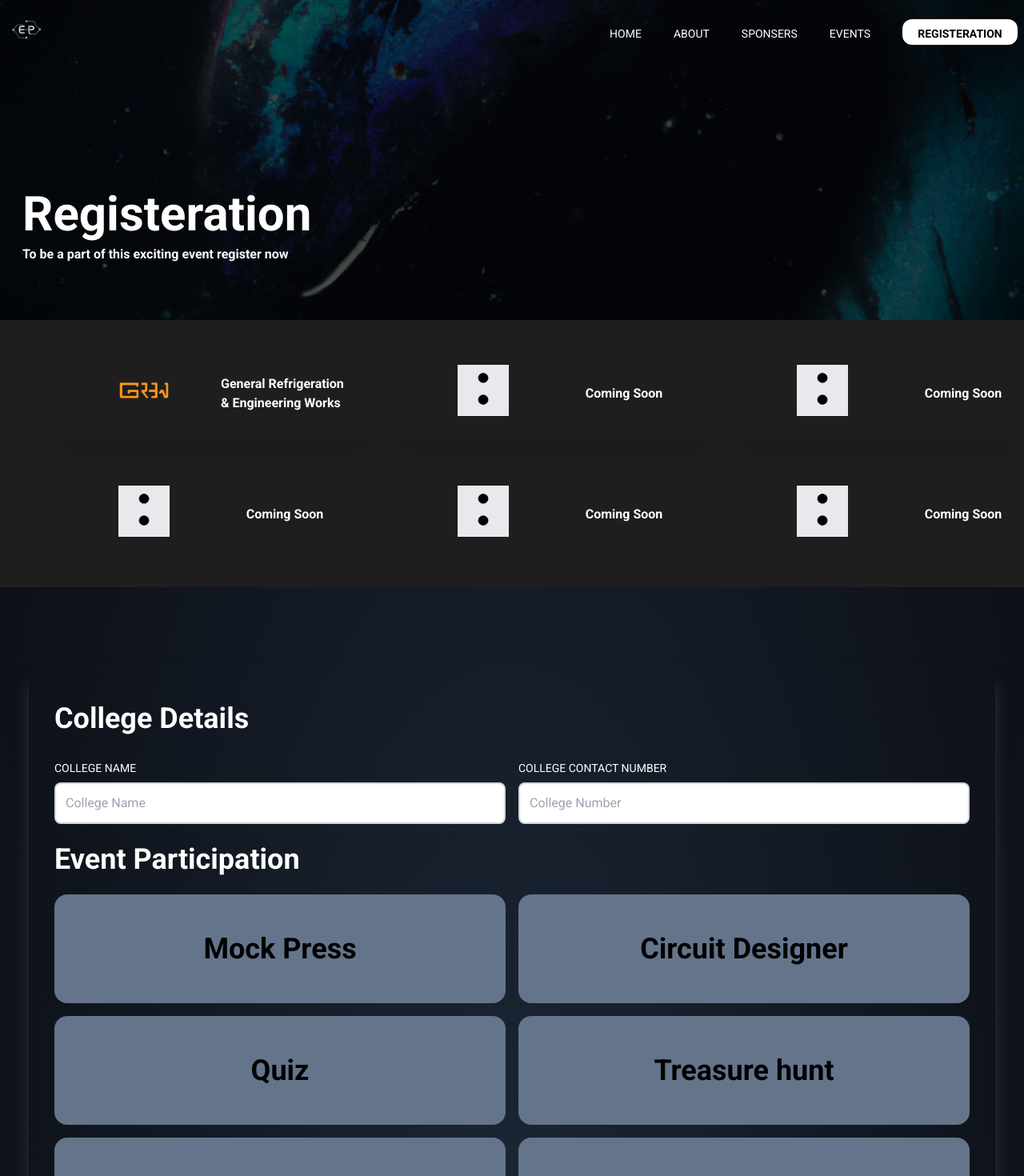
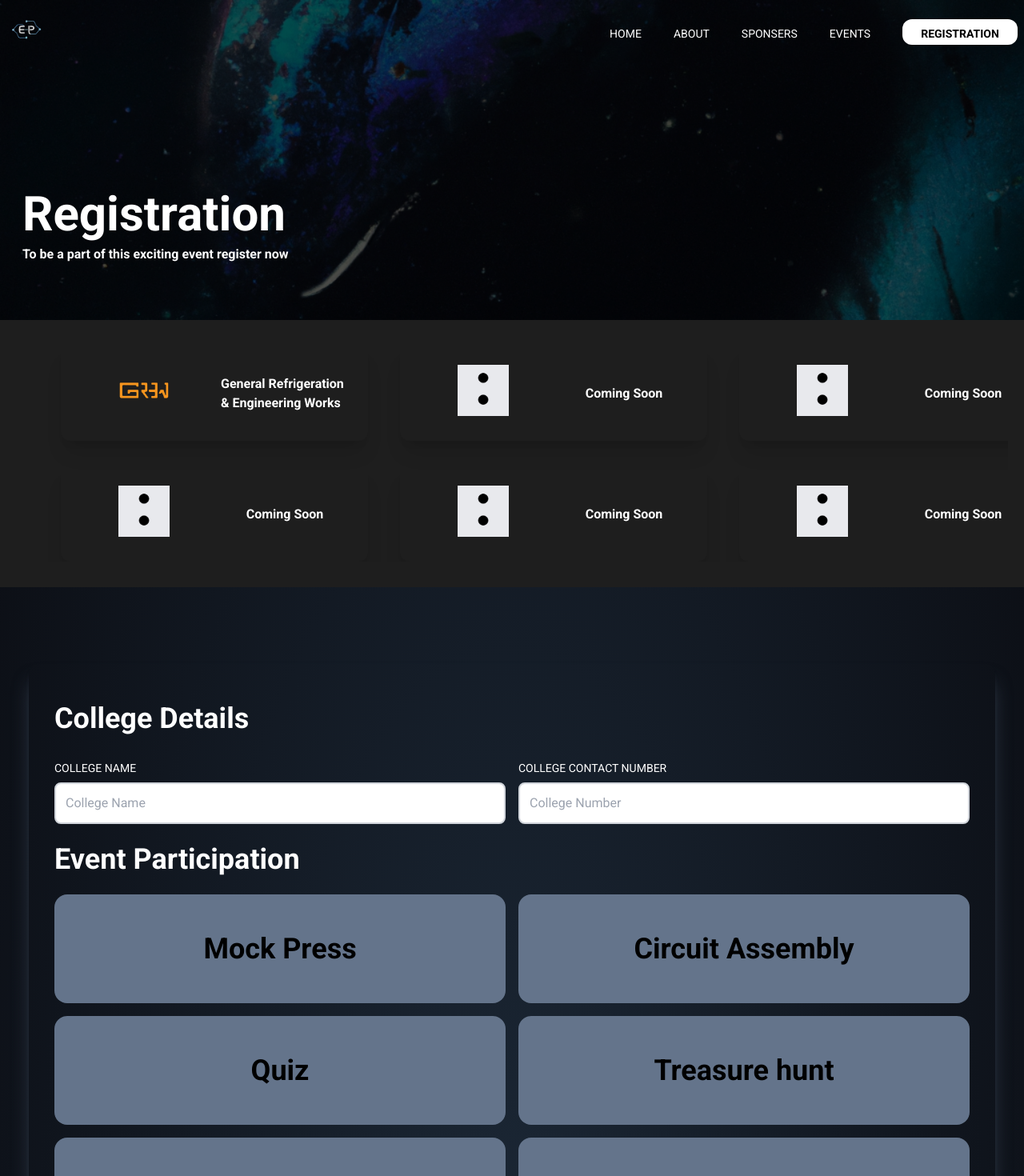
Before and after one commit to prathamps/Electriphy-Fest-Portal, a Next.js app: page /register in a window 1280 px wide. Shown: the top 1470 px of the page at 80% size. Built offline with nearby package versions, Linux system fonts and the light colour scheme.

Commit message:
spelling

```diff
--- a/components/Events.jsx
+++ b/components/Events.jsx
@@ -71,7 +71,7 @@ const Events = () => {
 							rule9="9. No asking for help with any of the people involved in the event, volunteers included "
 						/>
 						<EventItem
-							title="Circuit Designer"
+							title="Circuit Assembly"
 							backgroundImg={circuitdesignerImg}
 							projectUrl="/circuitdesigner"
 							tech="Execuit"
@@ -86,7 +86,7 @@ const Events = () => {
 							title="Quiz"
 							backgroundImg={quizImg}
 							projectUrl="/quiz"
-							tech="Zap"
+							tech="May I Axe you a question"
 							rule1="1. One Team from every college."
 							rule2="2. A team can consist of maximum 2 participants."
 							rule3="3. A soft copy should be submitted atleast a day prior to the event, along with a hard copy on the day."
--- a/components/Navbar.jsx
+++ b/components/Navbar.jsx
@@ -83,7 +83,7 @@ const Navbar = () => {
 							<Link href="/#events">Events</Link>
 						</li>
 						<li className="ml-10 text-sm uppercase hover:border-b bg-white text-black font-bold rounded-xl w-36 h-8 p-2 flex place-content-center">
-							<Link href="/register">Registeration</Link>
+							<Link href="/register">Registration</Link>
 						</li>
 					</ul>
 					{/* Hamburger Icon */}
@@ -158,7 +158,7 @@ const Navbar = () => {
 								className="bg-[#bbbbbb] text-black rounded-lg"
 							>
 								<li onClick={() => setNav(false)} className="py-4 text-sm">
-									Registeration
+									Registration
 								</li>
 							</Link>
 						</ul>
--- a/components/Registration.jsx
+++ b/components/Registration.jsx
@@ -120,11 +120,11 @@ export const Registration = () => {
 											rule6="6. accessories will be provided to act out stuff"
 										/>
 										<EventRegisterCard
-											title={"Circuit Designer"}
+											title={"Circuit Assembly"}
 											no_input={[1, 2]}
 											eventParticipants={eventParticipants.circuit_designer}
 											setEventParticipants={setEventParticipants}
-											description="Ciruit design - Execuit"
+											description="Circuit Assembly - Execuit"
 											rule1="1. One Team from every college."
 											rule2="2. Team must consist of maximum 2 participants."
 											rule3="3. All the necessary components and the circuit diagram shall be provided"
@@ -140,7 +140,7 @@ export const Registration = () => {
 											no_input={[1, 2]}
 											eventParticipants={eventParticipants.quiz}
 											setEventParticipants={setEventParticipants}
-											description="Quiz aka Zap"
+											description="Quiz aka May I Axe You A Question?"
 											rule1="1. One Team per college."
 											rule2="2. Team must consist of two participants"
 											rule3="3. Comprises of four rounds"
--- a/components/Sponsers.jsx
+++ b/components/Sponsers.jsx
@@ -15,7 +15,7 @@ const Sponsers = () => {
 		>
 			<div className="max-w-[1240px] mx-auto flex flex-col justify-center h-full">
 				<p className="uppercase text-3xl mb-12 font-medium tracking-widest text-[#f3bd7b]">
-					Our Sponsers
+					Our Sponsors
 				</p>
 				<div className="grid grid-cols-2 lg:grid-cols-3 gap-8">
 					<div className="p-6 shadow-xl rounded-xl   lg:w-96 hover:scale-105 ease-in duration-300 bg-[#131216]">
--- a/pages/register.jsx
+++ b/pages/register.jsx
@@ -21,7 +21,7 @@ const register = () => {
 					alt="/"
 				/>
 				<div className="absolute top-[70%] max-w-[1240px] w-full left-[50%] right-[50%] translate-x-[-50%] translate-y-[-50%] text-white z-10 p-2 flex place-content-center flex-col">
-					<h1 className="py-2">Registeration</h1>
+					<h1 className="py-2">Registration</h1>
 					<h3>To be a part of this exciting event register now</h3>
 				</div>
 			</div>
```
